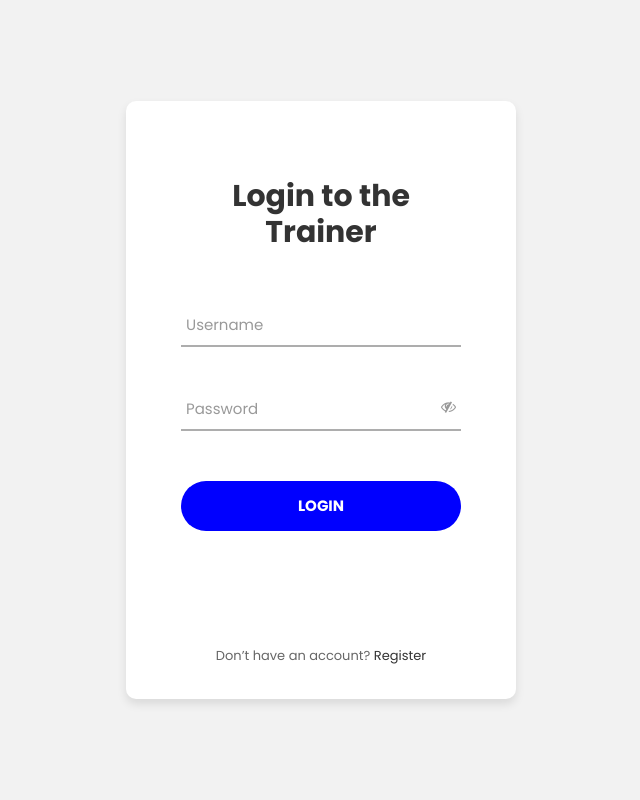
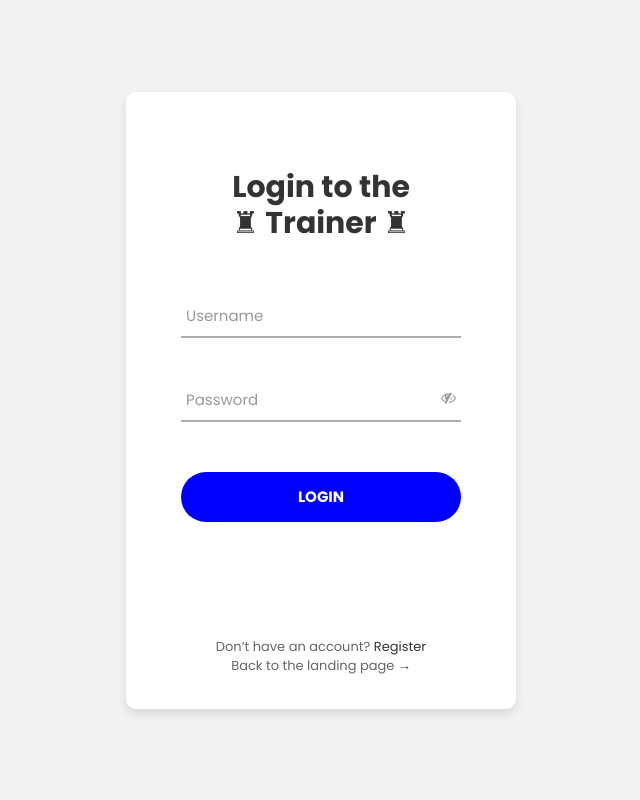
Before and after one commit to saisree27/chess-tactics-trainer, a Django app: page /login in a window 1280 px wide. Shown: the whole page, without its empty margins (319-959 px from the left). Run offline with Django 3.2, Linux system fonts and the light colour scheme; some libraries are stand-ins or nearby versions.

Commit message:
Tweak UI

```diff
--- a/ChessTacticsTrainer/templates/landing.html
+++ b/ChessTacticsTrainer/templates/landing.html
@@ -8,7 +8,7 @@
 -->
 <html>
 	<head>
-		<title>Spatial by TEMPLATED</title>
+		<title>ChessTacticsTrainer</title>
 		<meta charset="utf-8" />
 		<meta name="viewport" content="width=device-width, initial-scale=1" />
 		<link rel="stylesheet" href="{% static 'css/landing.css' %}" />
--- a/ChessTacticsTrainer/templates/login.html
+++ b/ChessTacticsTrainer/templates/login.html
@@ -32,10 +32,10 @@
 	<div class="limiter">
 		<div class="container-login100">
 			<div class="wrap-login100">
-        <form class="login100-form validate-form" method="post" action="/login">
+        <form class="login100-form validate-form" method="post" action="/login" autocomplete="off">
           {% csrf_token %}
 					<span class="login100-form-title p-b-26">
-						Login to the Trainer
+						Login to the <br>♜ Trainer ♜
 					</span>
 
 					<br/>
@@ -71,6 +71,14 @@
 						<a class="txt2" href="/register">
 							Register
 						</a>
+
+						<span class="txt1">
+							<br>Back to the landing page
+						</span>
+
+						<a class="txt2" href="/">
+							→
+						</a>
 					</div>
 				</form>
 			</div>
--- a/ChessTacticsTrainer/templates/navbar.html
+++ b/ChessTacticsTrainer/templates/navbar.html
@@ -21,9 +21,9 @@
         <li class="nav-item">
             <a class="nav-link" href="/progress">Your Progress</a>
         </li>
-        <li class="nav-item">
+        <!-- <li class="nav-item">
             <a class="nav-link" href="/about">About</a>
-        </li>
+        </li> -->
         <li class="nav-item dropdown ml-auto">
             <a class="nav-link dropdown-toggle" href="#" id="navbarDropdownMenuLink" data-toggle="dropdown" aria-haspopup="true" aria-expanded="false">Logged in as {{user}} </a>
             <div class="dropdown-menu dropdown-menu-right" aria-labelledby="navbarDropdownMenuLink">
--- a/ChessTacticsTrainer/templates/preferences.html
+++ b/ChessTacticsTrainer/templates/preferences.html
@@ -0,0 +1,3 @@
+{% load static %}
+{% include 'navbar.html' %}
+<h1>Preferences</h1>
--- a/ChessTacticsTrainer/templates/register.html
+++ b/ChessTacticsTrainer/templates/register.html
@@ -32,10 +32,10 @@
 	<div class="limiter">
 		<div class="container-login100">
 			<div class="wrap-login100">
-                <form class="login100-form validate-form" method="post" action="/register">
+                <form class="login100-form validate-form" method="post" action="/register" autocomplete="off">
                     {% csrf_token %}
 					<span class="login100-form-title p-b-26">
-						Register!
+						♞ Register ♞
 					</span>
 					<div class="wrap-input100 validate-input" data-validate = "Valid email is: a@b.c">
 						<input class="input100" type="text" name="email">
```
Also changed, not shown: db.sqlite3.
